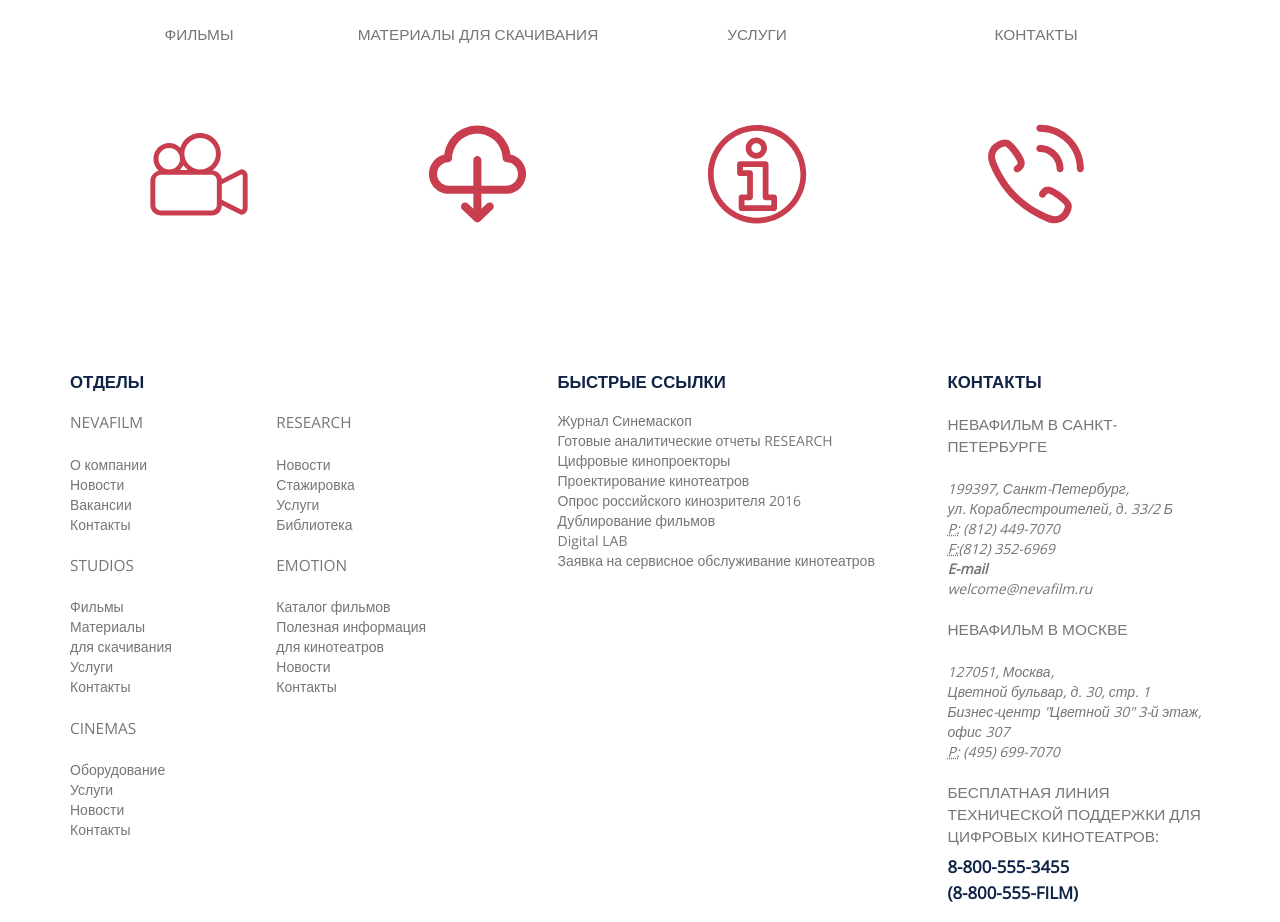
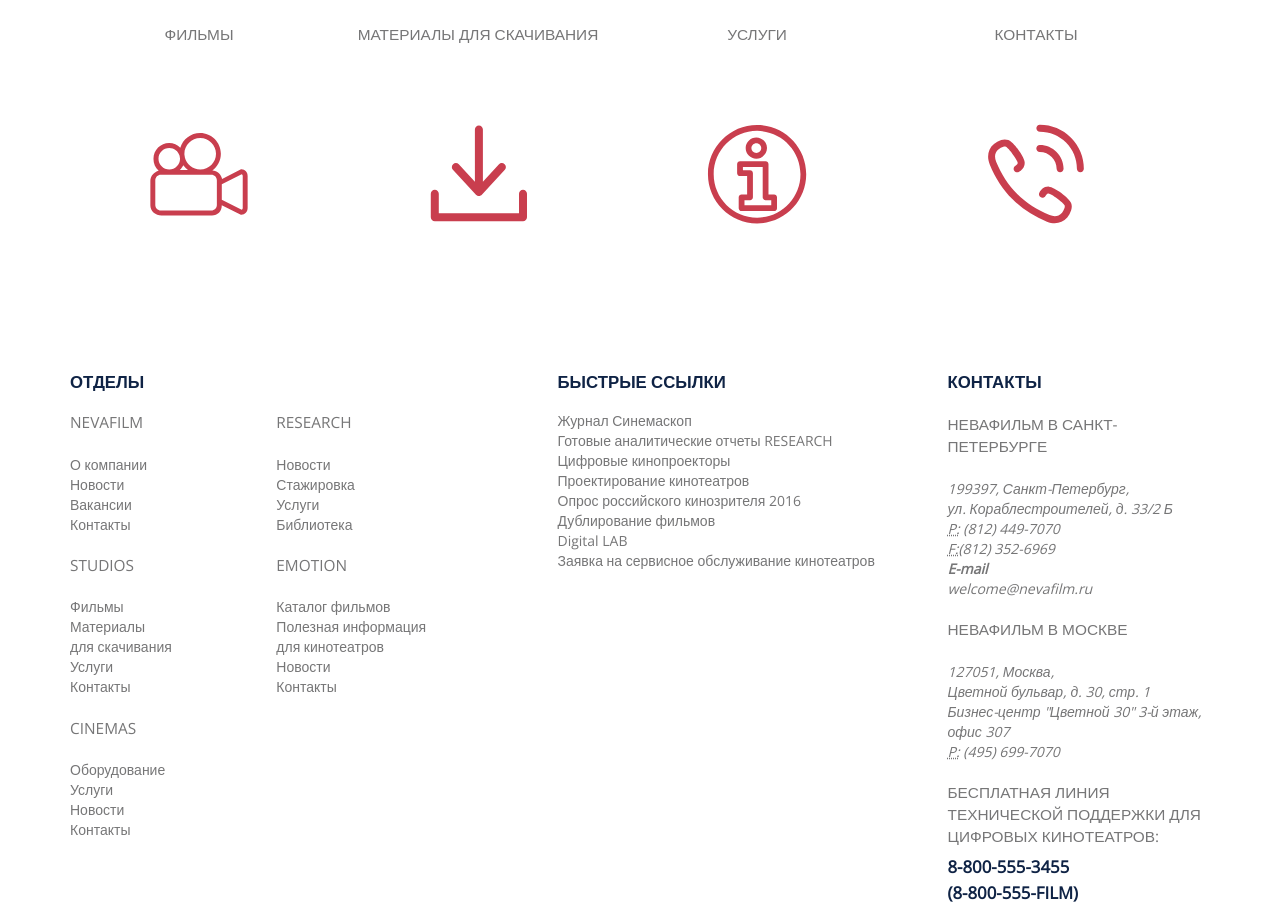
Before and after one commit to AnnBlack/nevafilm-version-2, a plain HTML site: page studios.html in a window 1280 px wide. Shown: the part 1540-2462 px from the top of the page. Drawn offline with nearby package versions, Linux system fonts and the light colour scheme.

Commit message:
no message

```diff
--- a/studios.html
+++ b/studios.html
@@ -273,8 +273,8 @@
             <a href="#">
             <h4>МАТЕРИАЛЫ ДЛЯ СКАЧИВАНИЯ</h4>
             <div class="svg-icon">
-            <svg id="Слой_1" xmlns="http://www.w3.org/2000/svg" width="100" height="100" viewBox="0 0 190 190"><style>.st0{fill:#c93e4e}</style><path class="st0" d="M175.7 68.5c-5.3-5.4-11.8-9-19-10.6-1.8-14-8.3-27-18.6-37-11.9-11.6-27.6-18-44.3-18S61.4 9.3 49.5 21C39.3 31 32.8 44 30.9 58.1 14.2 62 1.8 77 1.8 94.9c0 20.8 16.9 37.8 37.8 37.8h46.6v28.5l-10.5-10c-3.2-2.8-8.1-2.8-10.9.4-2.8 3.2-2.8 8.1.4 10.9L88.6 185c5.1 3.9 8.9 1.2 10.5 0l23.4-22.6c3.2-2.8 3.2-7.7.4-10.9-2.8-3.2-7.7-3.2-10.9-.4l-10.5 10v-28.4h47.1c20.8 0 37.8-16.9 37.8-37.8 0-9.9-3.8-19.3-10.7-26.4zm-27.1 48.8h-47.1V68.4c0-4-3.6-7.7-7.7-7.7s-7.7 3.2-7.7 7.7v48.9H39.6c-12.4 0-22.4-10-22.4-22.4 0-12 9.4-21.8 21.3-22.3 4-.2 7.2-3.5 7.3-7.5.7-26.2 21.7-46.7 48-46.7s47.3 20.5 48 46.7c.1 4.1 3.4 7.4 7.5 7.5 12.2.3 21.7 10.2 21.7 22.4s-10 22.3-22.4 22.3zm0 0"/>
-            </svg>
+              <svg id="Слой_1" xmlns="http://www.w3.org/2000/svg" width="100" height="100" viewBox="0 0 190 190"><style>.st0{fill:#c93e4e}.st1{fill:none}</style><path class="st0" d="M180.5 125.1c-4.2 0-7.6 3.4-7.6 7.6v36.7H20.5v-36.7c0-4.2-3.4-7.6-7.6-7.6-4.2 0-7.6 3.4-7.6 7.6V177c0 4.2 3.4 7.6 7.6 7.6h167.6c4.2 0 7.6-3.4 7.6-7.6v-44.3c0-4.2-3.4-7.6-7.6-7.6zm0 0"/><path class="st1" d="M5.3 2.9H188v182.2H5.3z"/><path class="st0" d="M91.1 134.2c4.3 4.3 9.5 1.9 11.2 0L146 87.1c2.9-3.1 2.7-7.9-.4-10.8-3.1-2.9-7.9-2.7-10.7.4l-30.6 32.9v-99c0-4.2-3.4-7.6-7.6-7.6-4.2 0-7.6 3.4-7.6 7.6v99L58.5 76.7c-2.9-3.1-7.7-3.2-10.8-.4-3.1 2.9-3.2 7.7-.4 10.8l43.8 47.1zm0 0"/>
+              </svg>
             </div>
             </a>
           </div>
```
